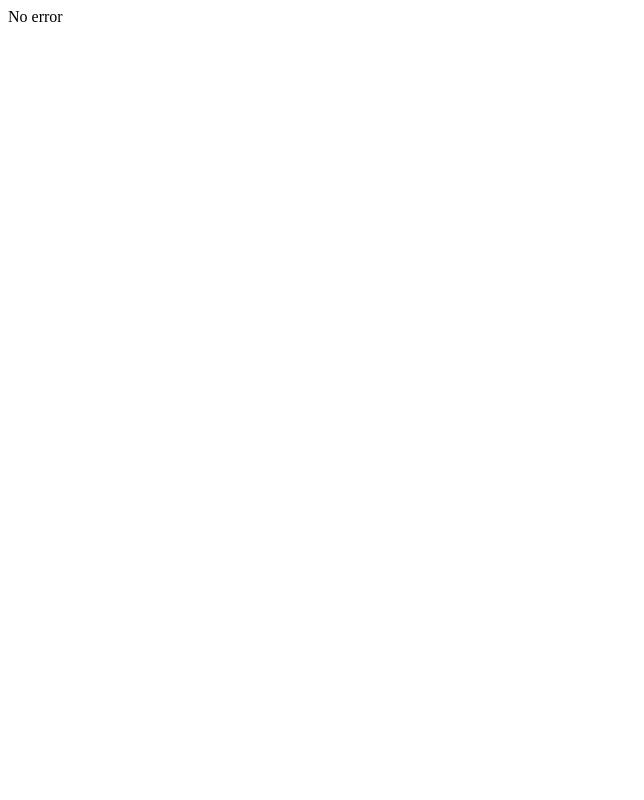
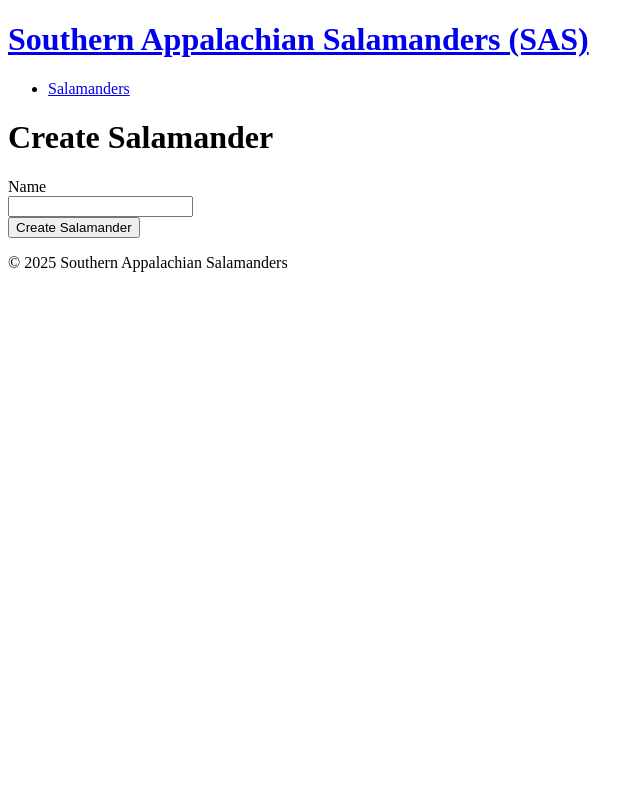
Before and after one commit to echtoplasm/SAS-project, a PHP site: page /salamanders/new.php in a window 1280 px wide. Before the commit the part shown is almost empty. Shown: the whole page, without its empty margins (0-644 px from the left). Run offline with PHP 8.4, Linux system fonts and the light colour scheme.

Commit message:
added form to new

```diff
--- a/phase02/public/salamanders/new.php
+++ b/phase02/public/salamanders/new.php
@@ -20,9 +20,18 @@ switch($test) {
   case 'redirect_external':
     redirect_to('http://www.google.com');
     break;
-
-  default:
-    echo 'No error';
-    break;
 }
 ?>
+
+<?php $page_title = 'Create Salamander'; ?>
+
+<?php include(SHARED_PATH . '/salamander-header.php'); ?>
+
+<h1>Create Salamander</h1>
+<form action="/sas/phase02/public/salamanders/create.php" method="post">
+    <label for="salamanderName">Name</label><br>
+    <input type="text" name="salamanderName"/><br>
+    <input type="submit" value="Create Salamander"/>
+</form>
+
+<?php include(SHARED_PATH . '/salamander-footer.php'); ?>
```
